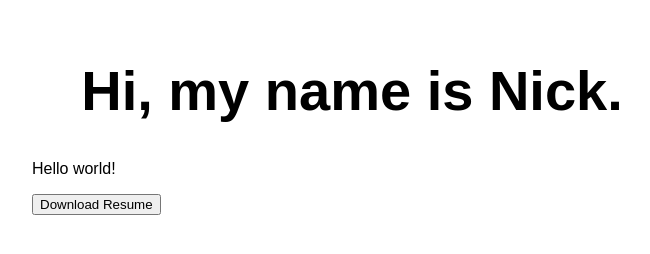
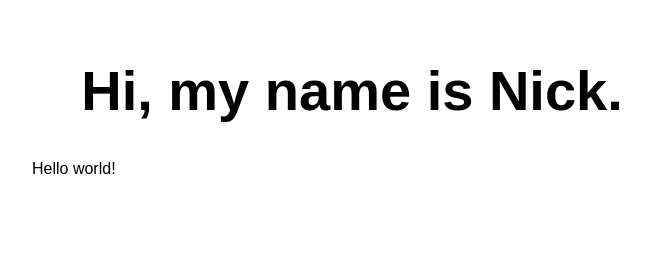
Before and after one commit to nickhalterman/myResumeWebApp, a website: page src/index.html in a window 1280 px wide. Shown: the whole page, without its empty margins (288-938 px from the left). Drawn offline with Linux system fonts and the light colour scheme.

Commit message:
Update index.html

```diff
--- a/src/index.html
+++ b/src/index.html
@@ -12,9 +12,6 @@
   <main>
     <h1>Hi, my name is Nick.</h1>
     <p>Hello world!</p>
-    <a href="resume.pdf" download="resume.pdf">
-        <button>Download Resume</button>
-    </a>
   </main>
 </body>
 
```
